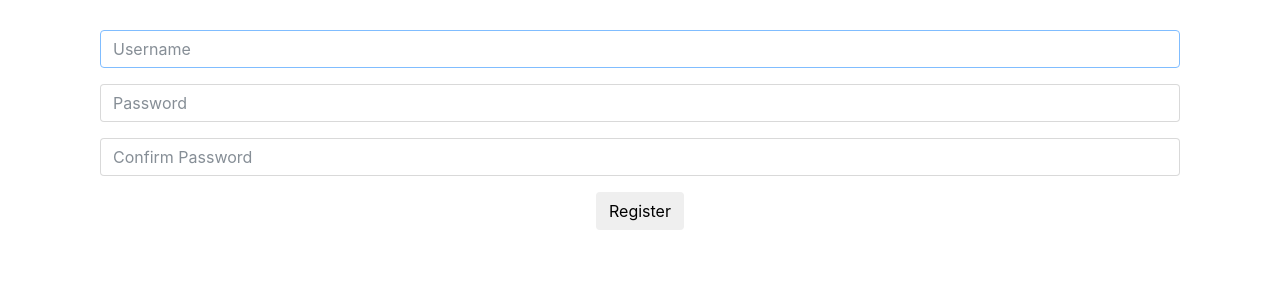
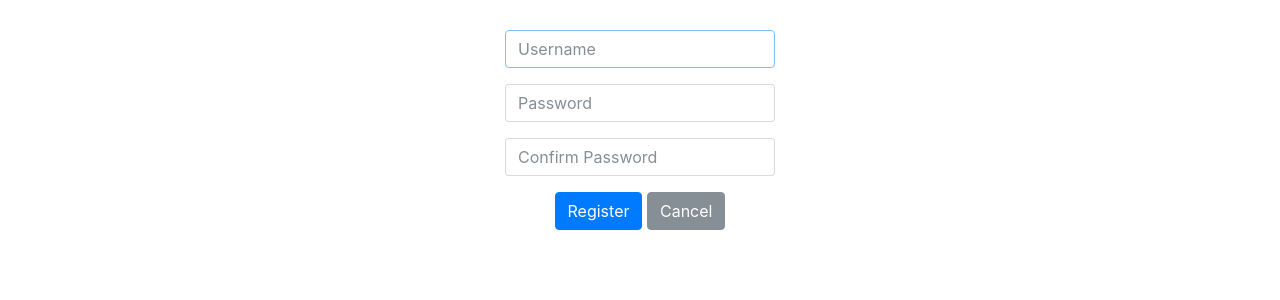
Before and after one commit to beardedphil/echoChamber, a Flask app: page /register in a window 1280 px wide. Shown: the part 110-410 px from the top of the page. Run offline with Flask 2, Linux system fonts and the light colour scheme; some libraries are stand-ins or nearby versions.

Commit message:
Registration changed slightly.  Still need to 'modalize' this process.

```diff
--- a/static/styles.css
+++ b/static/styles.css
@@ -1,6 +1,11 @@
 h3 {
     text-align: center;
     margin-bottom: 1em;
+}
+
+#register {
+    width: 25%;
+    margin: 0px auto;
 }
 
 .article {
--- a/templates/register.html
+++ b/templates/register.html
@@ -24,7 +24,8 @@
                         <input class="form-control" name="password2" placeholder="Confirm Password" type="password"/>
                     </div>
                     <div class="form-group text-center">
-                        <button class="btn btn-default" type="submit">Register</button>
+                        <button class="btn btn-primary" type="submit">Register</button>
+                        <a class="btn btn-secondary" href="{{ url_for('index') }}" role="button">Cancel</a>
                     </div>
                 </fieldset>
             </form>
```
